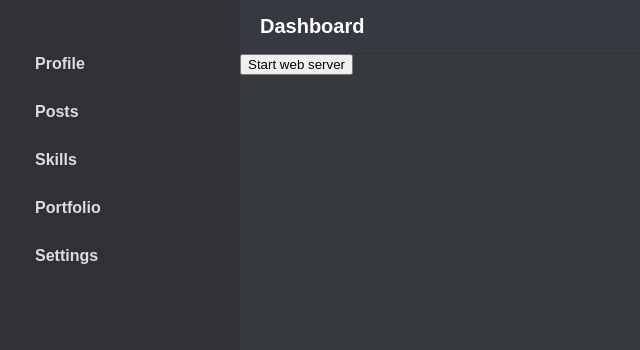
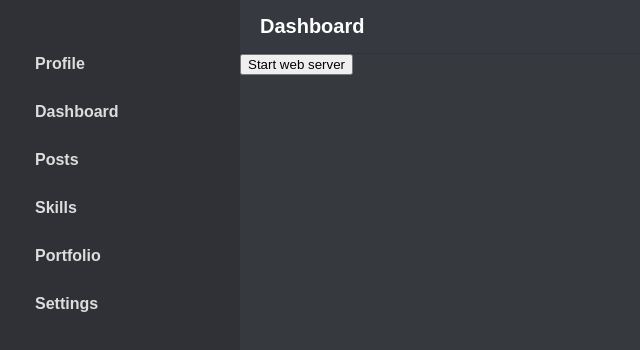
Before and after one commit to leecheuk/gatsby-cms, a React (Create React App) app: page / in a window 1280 px wide. Shown: the top 350 px of the page, without its empty margins (0-640 px from the left). Built offline with nearby package versions, Linux system fonts and the light colour scheme.

Commit message:
Added links for profile & dashboard

```diff
--- a/src/App.js
+++ b/src/App.js
@@ -8,8 +8,8 @@ import Sidebar from './components/Sidebar';
 function App() {
   return (
     <div className="App">
-      <Sidebar />
       <Router>
+        <Sidebar />
         <RouterApp />
       </Router>
     </div>
--- a/src/assets/scss/_base.scss
+++ b/src/assets/scss/_base.scss
@@ -7,3 +7,7 @@ body {
 #root, .App {
     height: 100%;
 }
+a {
+    color: inherit;
+    text-decoration: none;
+}
--- a/src/components/Sidebar/index.js
+++ b/src/components/Sidebar/index.js
@@ -1,11 +1,13 @@
 import React from 'react';
+import {Link} from 'react-router-dom';
 import styles from './sidebar.module.scss';
 
 const Sidebar = () => {
     return (
         <div className={styles['sidebar']}>
             <ul className={styles['sidebar__list']}>
-                <li className={styles['sidebar__item']}>Profile</li>
+                <li className={styles['sidebar__item']}><Link to="/profile">Profile</Link></li>
+                <li className={styles['sidebar__item']}><Link to="/">Dashboard</Link></li>
                 <li className={styles['sidebar__item']}>Posts</li>
                 <li className={styles['sidebar__item']}>Skills</li>
                 <li className={styles['sidebar__item']}>Portfolio</li>
```
